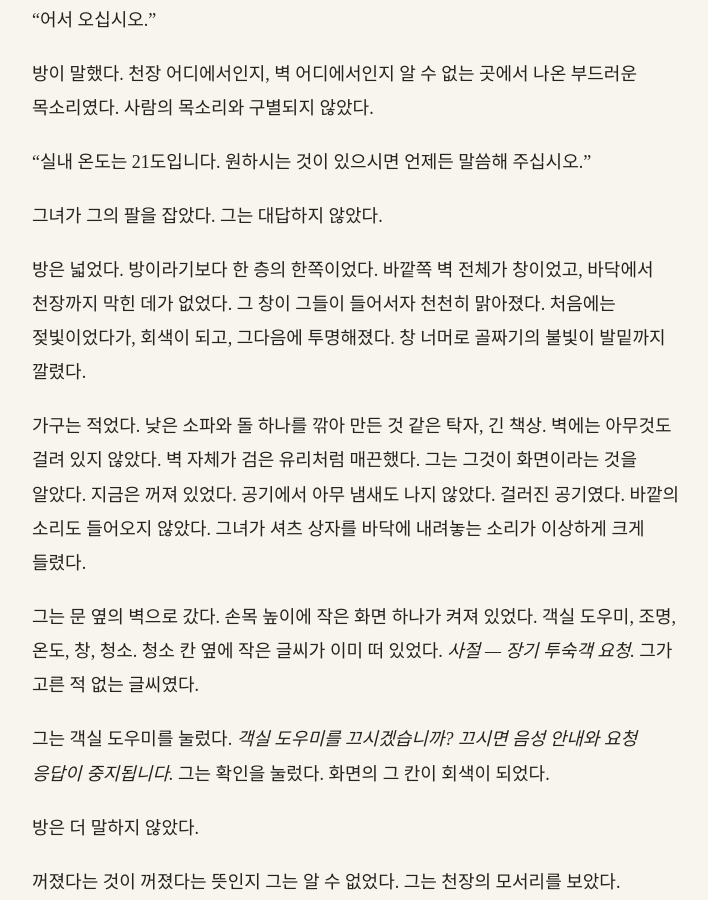
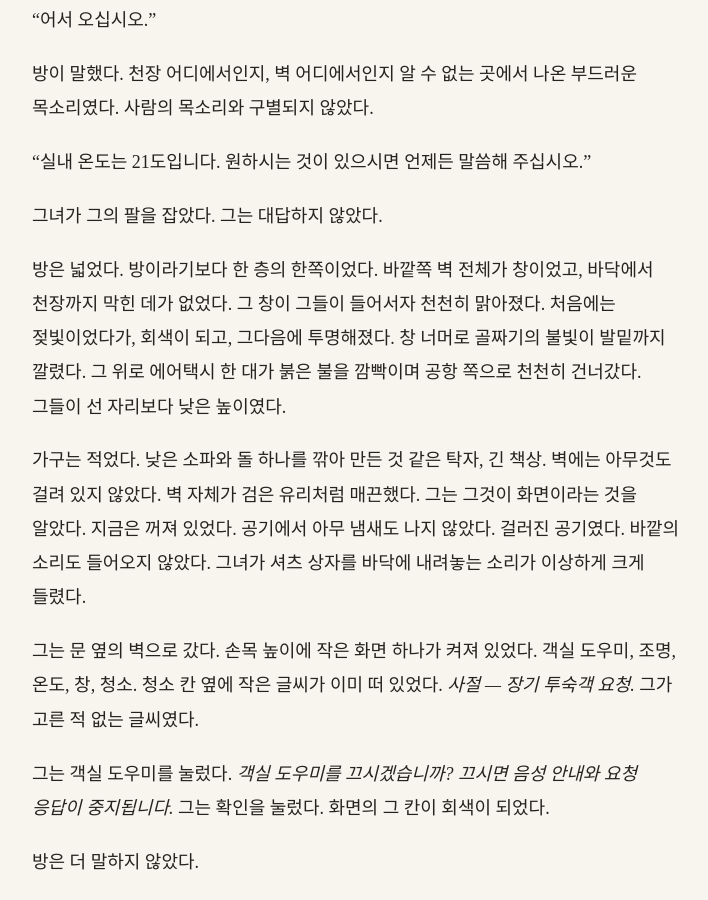
Before and after one commit to kangkkang/writer_s1_public, a Jekyll site: the page built from vol1/032.md, in a window 1280 px wide and 900 px high, scrolled down 39921 px. Shown: the whole window, without its empty margins (284-992 px from the left). Built offline with Jekyll 4.4.1, drawn with Linux system fonts in a browser that asks for light colours; our own code applies the rules of GitHub Pages for plain Markdown files.

Commit message:
Update from https://github.com/kangkkang/writer_s1/commit/826815baa9dd6f6fed4f136e455bc7753b3bbac4

```diff
--- a/vol1/032.md
+++ b/vol1/032.md
@@ -876,7 +876,7 @@
 
 그녀가 그의 팔을 잡았다. 그는 대답하지 않았다.
 
-방은 넓었다. 방이라기보다 한 층의 한쪽이었다. 바깥쪽 벽 전체가 창이었고, 바닥에서 천장까지 막힌 데가 없었다. 그 창이 그들이 들어서자 천천히 맑아졌다. 처음에는 젖빛이었다가, 회색이 되고, 그다음에 투명해졌다. 창 너머로 골짜기의 불빛이 발밑까지 깔렸다.
+방은 넓었다. 방이라기보다 한 층의 한쪽이었다. 바깥쪽 벽 전체가 창이었고, 바닥에서 천장까지 막힌 데가 없었다. 그 창이 그들이 들어서자 천천히 맑아졌다. 처음에는 젖빛이었다가, 회색이 되고, 그다음에 투명해졌다. 창 너머로 골짜기의 불빛이 발밑까지 깔렸다. 그 위로 에어택시 한 대가 붉은 불을 깜빡이며 공항 쪽으로 천천히 건너갔다. 그들이 선 자리보다 낮은 높이였다.
 
 가구는 적었다. 낮은 소파와 돌 하나를 깎아 만든 것 같은 탁자, 긴 책상. 벽에는 아무것도 걸려 있지 않았다. 벽 자체가 검은 유리처럼 매끈했다. 그는 그것이 화면이라는 것을 알았다. 지금은 꺼져 있었다. 공기에서 아무 냄새도 나지 않았다. 걸러진 공기였다. 바깥의 소리도 들어오지 않았다. 그녀가 셔츠 상자를 바닥에 내려놓는 소리가 이상하게 크게 들렸다.
 
```
Also changed, not shown: vol1/001.md (+1 -1 lines), vol1/003.md (+2 -0 lines), vol1/036.md (+2 -0 lines).
